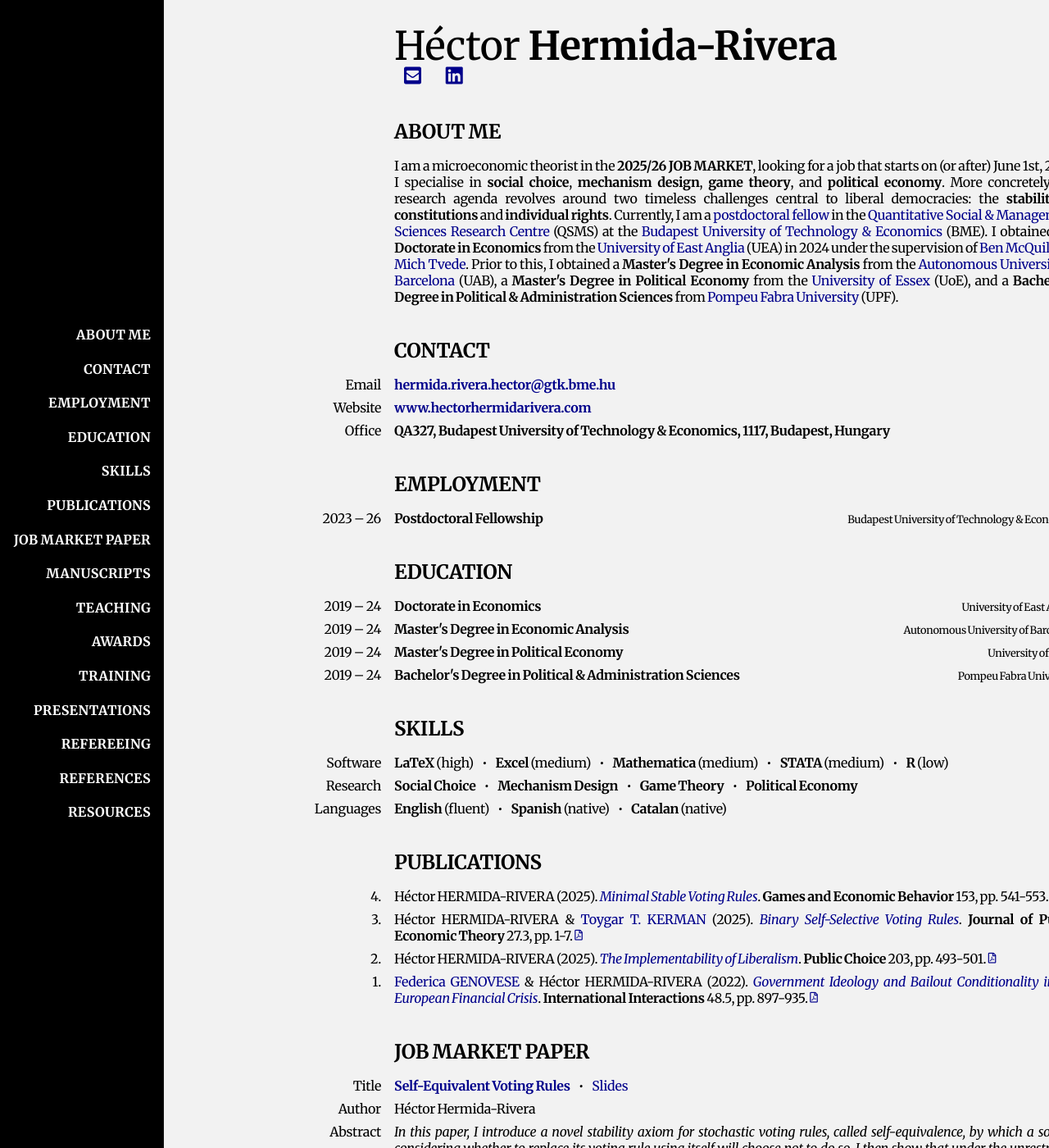
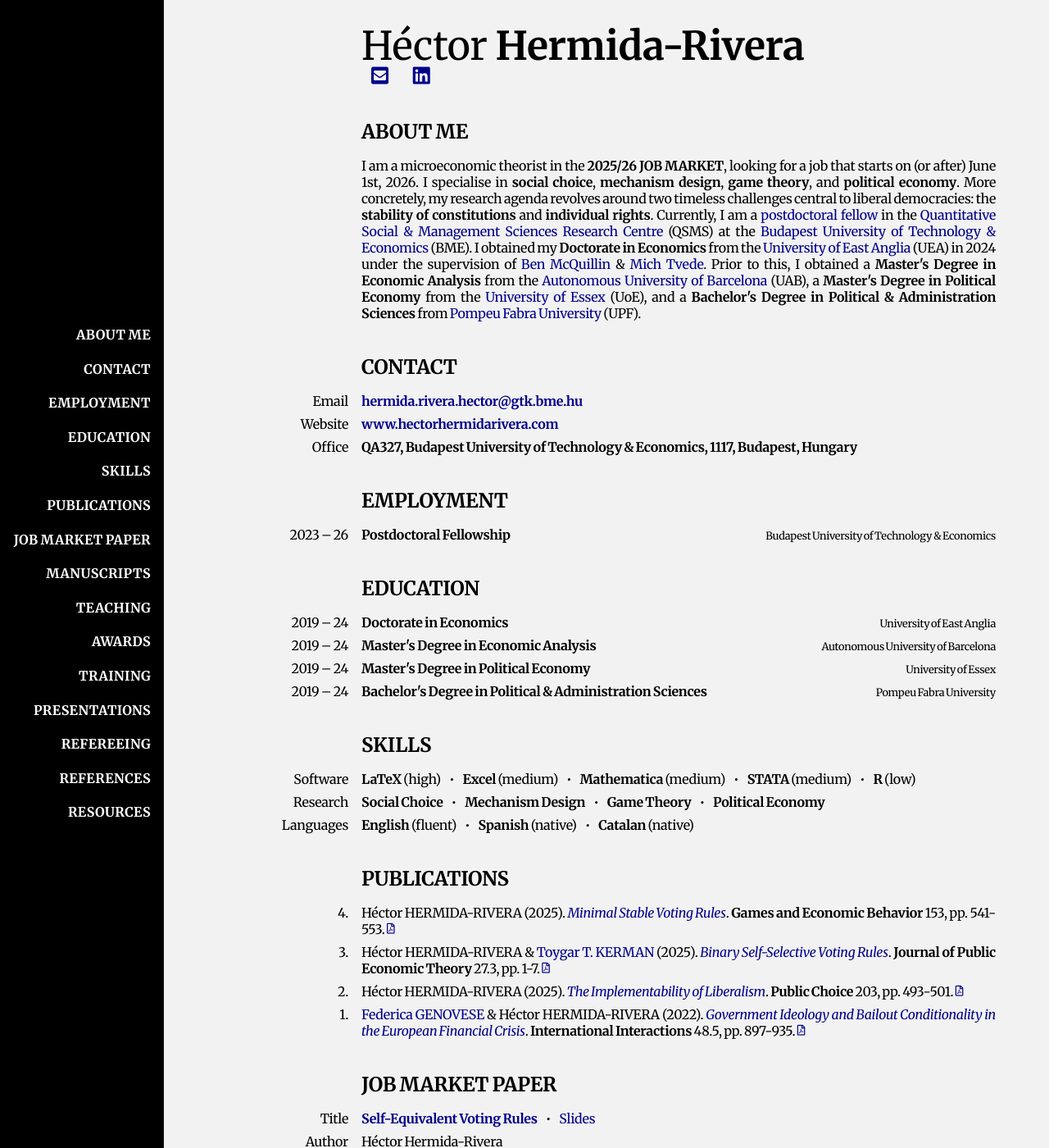
Before and after one commit to HectorHermidaRivera/hectorhermidarivera.github.io, a Jekyll site: the page built from index.md, in a window 1280 px wide and 1400 px high. Shown: the whole window at 82% size. Built offline with Jekyll 4.4.1, drawn with Linux system fonts in a browser that asks for light colours; a style sheet for code colours, icons or effects is not loaded.

Commit message:
Update style.css

```diff
--- a/assets/css/style.css
+++ b/assets/css/style.css
@@ -66,13 +66,14 @@ body {
 } */
 
 .content {
-  margin-left: calc(200px + ((100vw - 50px - 1000px)/2));
-  margin-right: calc((100vw - 50px - 1000px)/2);
+  margin-left: calc(200px + ((100vw - 150px - 1000px)/2));
+  margin-right: calc((100vw - 150px - 1000px)/2);
   max-width: 1000px;
   width: calc(100% - 225px);
   text-align: justify;
   box-sizing: border-box;
   font-size: 1em;
+  padding: 0px 50px 30px 10px;
   background-color: #f2f2f2;
 }
 
```
